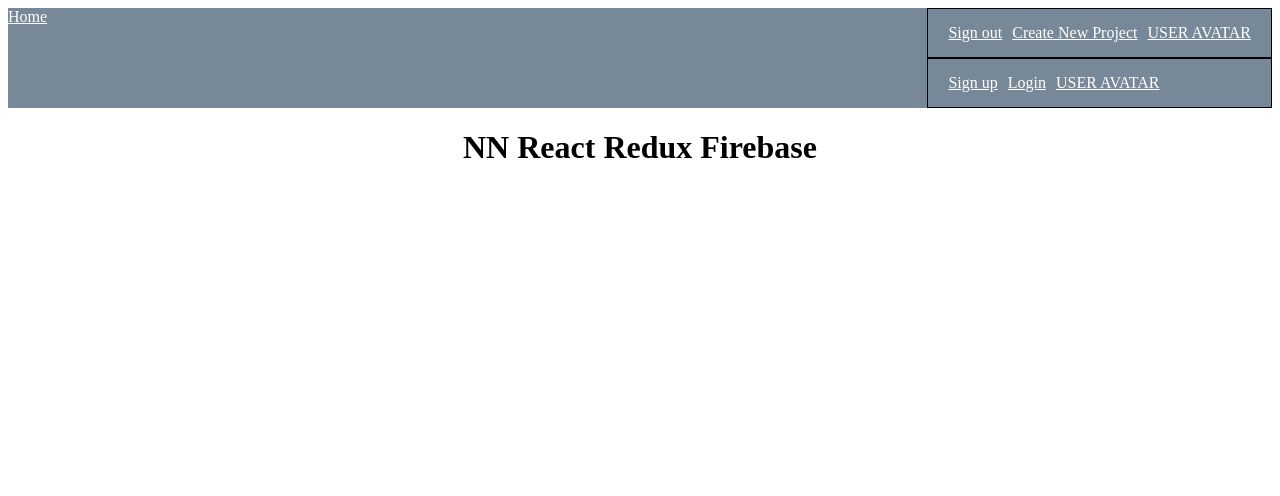
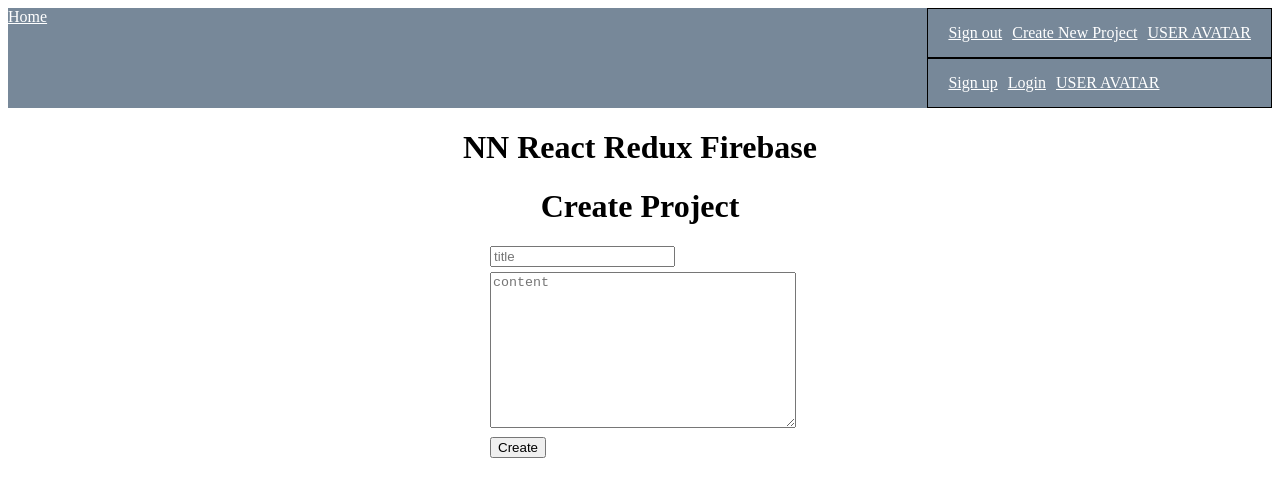
Before and after one commit to nidvar/nn-react-redux-firebase, a React (Create React App) app: page /createproject in a window 1280 px wide. Shown: the top 496 px of the page. Built offline with nearby package versions, Linux system fonts and the light colour scheme.

Commit message:
create projects

```diff
--- a/src/App.css
+++ b/src/App.css
@@ -41,3 +41,13 @@ h1, h2{
 .Sign_in input{
   margin:5px 0 5px 0;
 }
+
+.Create_Project{
+  width:300px;
+  margin:auto;
+}
+.Create_Project textarea{
+  min-width:300px;
+  min-height:150px;
+  margin:5px 0 5px 0;
+}
--- a/src/App.js
+++ b/src/App.js
@@ -7,6 +7,7 @@ import Dashboard from './components/dashboard/Dashboard';
 import ProjectDetails from './components/projects/ProjectDetails';
 import SignIn from './components/auth/SignIn';
 import SignUp from './components/auth/SignUp';
+import CreateProjects from './components/projects/CreateProjects';
 
 function App() {
   return (
@@ -19,6 +20,7 @@ function App() {
           <Route path='/projects/:id' component = {ProjectDetails} />
           <Route exact path='/signin' component={SignIn} />
           <Route exact path='/signup' component={SignUp} />
+          <Route exact path='/createproject' component={CreateProjects} />
         </Switch>
       </div>
     </BrowserRouter>
--- a/src/components/projects/CreateProjects.js
+++ b/src/components/projects/CreateProjects.js
@@ -0,0 +1,33 @@
+import React from 'react';
+
+class CreateProject extends React.Component{
+    state={
+        title:'',
+        content:''
+    }
+    handleSubmit=(e)=>{
+        e.preventDefault();
+        console.log(this.state)
+    }
+
+    handleChange=(e)=>{
+        this.setState({
+            [e.target.id]: e.target.value,
+        })
+    }
+
+    render(){
+        return(
+            <div>
+                <h1>Create Project</h1>
+                <form className='Create_Project' onSubmit={this.handleSubmit}>
+                    <input type='text' id='title' placeholder='title' onChange={this.handleChange} /><br />
+                    <textarea id='content'  placeholder='content' onChange={this.handleChange} ></textarea><br />
+                    <button>Create</button>
+                </form>
+            </div>
+        )
+    }
+}
+
+export default CreateProject
```
